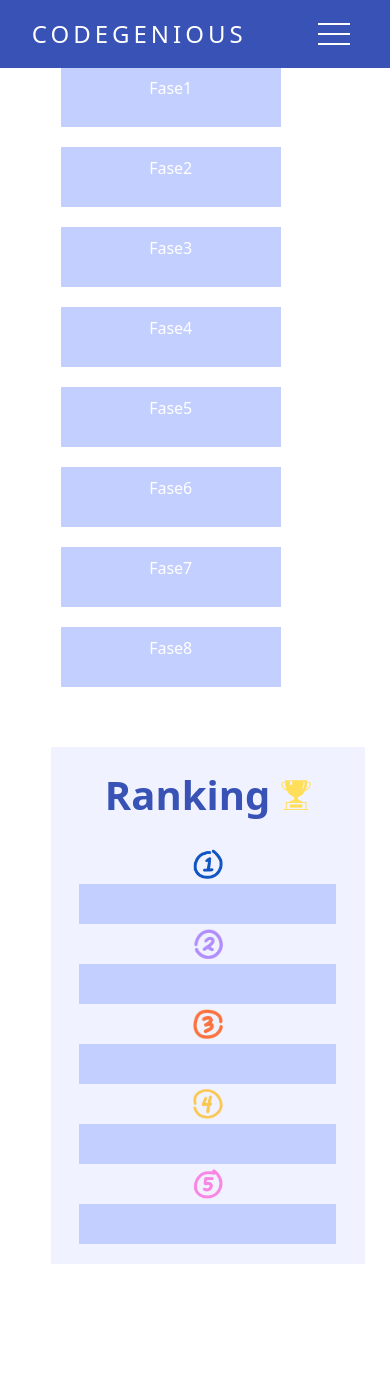
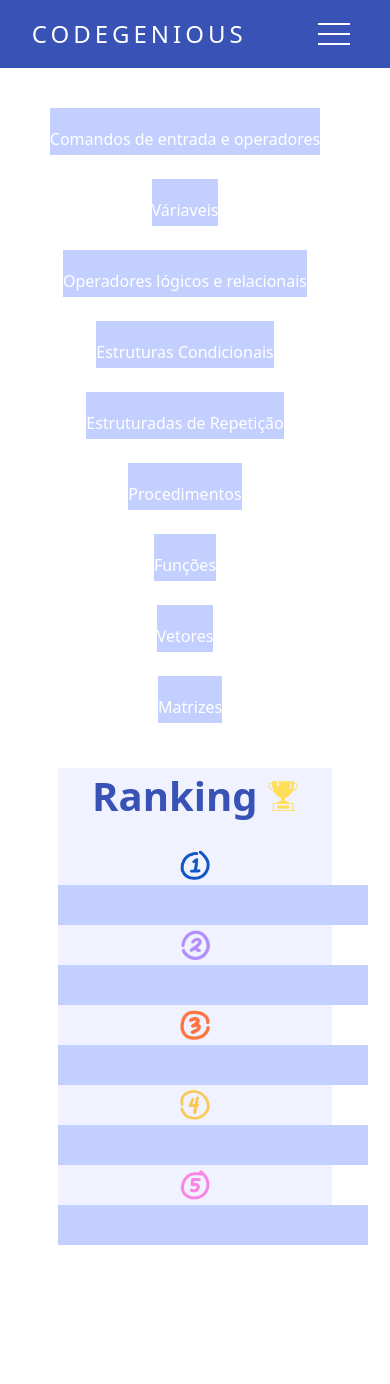
Before and after one commit to NathanAzvdo/Tcc, a PHP site: page /paginas/telaInicial.php in a window 390 px wide; the page is wider, and only the part inside the window is pictured. Shown: the top 1384 px of that part. Run offline with PHP 8.4, Linux system fonts and the light colour scheme; the visitor is signed in with stand-in values (Sample User, id 1); data that the repository does not hold is empty.

Commit message:
adição fases

```diff
--- a/css/apresentação.css
+++ b/css/apresentação.css
@@ -15,17 +15,29 @@
      width: 300px;
    }
 .fases{
-    width: 50vw;
+    width: 900px;
+    margin: 0 20px;
 }
 .fase{
-    width: 200px;
-    height: 40px;
-    padding: 10px;
+    width: 350px;
     background-color: #c3cfff;
     color: #fff;
+    padding: 5px 0;
     margin: 10px;
     display: inline-block;
     text-align: center;
+    padding-top: 20px;
+    transition: .3s;
+    cursor: pointer;
+}
+.title-fase{
+    font-size: larger;
+    color: #fff;
+
+}
+.fase:hover{
+    transform: scale(1.02);
+    border: 1px solid #3852b5;
 }
  .center{
     display: flex;
@@ -36,11 +48,13 @@
     margin-right: auto;
     align-content: center;
     text-align: center;
+    width: 70%;
 }
 
 #robo{
     width: 550px;
     height:500px;
+    margin-left: 70px;
 }
 .sobrenos {
     background-color: #3852b5;
@@ -89,12 +103,26 @@
         flex-direction: column;
         justify-content: center;
         margin: 10% auto;
+        align-items: center;
     }
+
     }
 @media(max-width:999px) {
     #robo{
         display: none;
      }
+    .fase{
+        width: 400px;
+        background-color: #c3cfff;
+        color: #fff;
+        padding: 5px 0;
+        margin: 10px;
+        display: inline;
+        text-align: center;
+        padding-top: 20px;
+        transition: .3s;
+        cursor: pointer;
+    }
     .center{
         align-content: center;
         margin: 7% auto;
--- a/css/ranking.css
+++ b/css/ranking.css
@@ -6,8 +6,7 @@
     background-color: #c3cfff41;
     width: 500px;
     text-align: center;
-    padding: 20px;
-    margin:0 auto ;
+    margin:0 20px ;
 
 }
 .rankName{
@@ -17,6 +16,9 @@
     height: 30px;
     color: #fff;
     padding: 5px;
+    display: flex;
+    align-items: center;
+    justify-content: center;
 }
 .ranking h1{
 
@@ -27,25 +29,16 @@
    text-align: center;
 
 }
-@media(max-width:1550px){
-    .ranking{
-        margin-left: 300px;
-
-    }
-    .rankName{
-        width: 90%;
-    }
-}
 @media(max-width:1230px){
     .ranking{
-        margin:70px 0;
-        width: 300px;
+        margin:70px auto;
+        width: 500px;
     }
 
     }
 @media(max-width:999px) {
     .ranking{
-        width: 650px;
+        width: 500px;
         margin: 50px auto;
     }
 
--- a/paginas/telaInicial.php
+++ b/paginas/telaInicial.php
@@ -62,14 +62,15 @@
   <div class="center">
 
     <div class="fases">
-    <div class="fase">Fase1</div>
-    <div class="fase">Fase2</div>
-    <div class="fase">Fase3</div>
-    <div class="fase">Fase4</div>
-    <div class="fase">Fase5</div>
-    <div class="fase">Fase6</div>
-    <div class="fase">Fase7</div>
-    <div class="fase">Fase8</div>
+    <div class="fase"><div class="title-fase">Fase1</div><br>Comandos de entrada e operadores</div>
+    <div class="fase"><div class="title-fase">Fase2</div><br>Váriaveis</div>
+    <div class="fase"><div class="title-fase">Fase3</div><br>Operadores lógicos e relacionais</div>
+    <div class="fase"><div class="title-fase">Fase4</div><br>Estruturas Condicionais</div>
+    <div class="fase"><div class="title-fase">Fase5</div><br>Estruturadas de Repetição</div>
+    <div class="fase"><div class="title-fase">Fase6</div><br>Procedimentos</div>
+    <div class="fase"><div class="title-fase">Fase7</div><br>Funções</div>
+    <div class="fase"><div class="title-fase">Fase8</div><br>Vetores</div>
+    <div class="fase"><div class="title-fase">Fase9</div><br>Matrizes</div>
     </div>
 
 
@@ -115,8 +116,6 @@
 
       <div class="textFooter">
         Lorem ipsum dolor sit, amet consectetur adipisicing elit. Natus consequatur rerum deserunt dignissimos quasi facilis repellat odio tempora, recusandae quos ratione, ullam dolore fugit laboriosam facere. Tenetur doloremque labore nihil!
-        Lorem, ipsum dolor sit amet consectetur adipisicing elit. Nesciunt dolorem ipsa incidunt quia, assumenda nisi voluptates neque cumque vitae. Sint natus assumenda voluptates eligendi laboriosam aut sed necessitatibus numquam reiciendis!
-        Lorem ipsum, dolor sit amet consectetur adipisicing elit. Beatae doloribus tempora earum voluptate eligendi ab unde dolorum eos atque accusamus placeat ullam ipsum ut corporis repellat, nam quibusdam dolore enim.
       </div>
 
 
--- a/telaPrinc.php
+++ b/telaPrinc.php
@@ -109,8 +109,6 @@
 
       <div class="textFooter">
         Lorem ipsum dolor sit, amet consectetur adipisicing elit. Natus consequatur rerum deserunt dignissimos quasi facilis repellat odio tempora, recusandae quos ratione, ullam dolore fugit laboriosam facere. Tenetur doloremque labore nihil!
-        Lorem, ipsum dolor sit amet consectetur adipisicing elit. Nesciunt dolorem ipsa incidunt quia, assumenda nisi voluptates neque cumque vitae. Sint natus assumenda voluptates eligendi laboriosam aut sed necessitatibus numquam reiciendis!
-        Lorem ipsum, dolor sit amet consectetur adipisicing elit. Beatae doloribus tempora earum voluptate eligendi ab unde dolorum eos atque accusamus placeat ullam ipsum ut corporis repellat, nam quibusdam dolore enim.
       </div>
 
 
```
